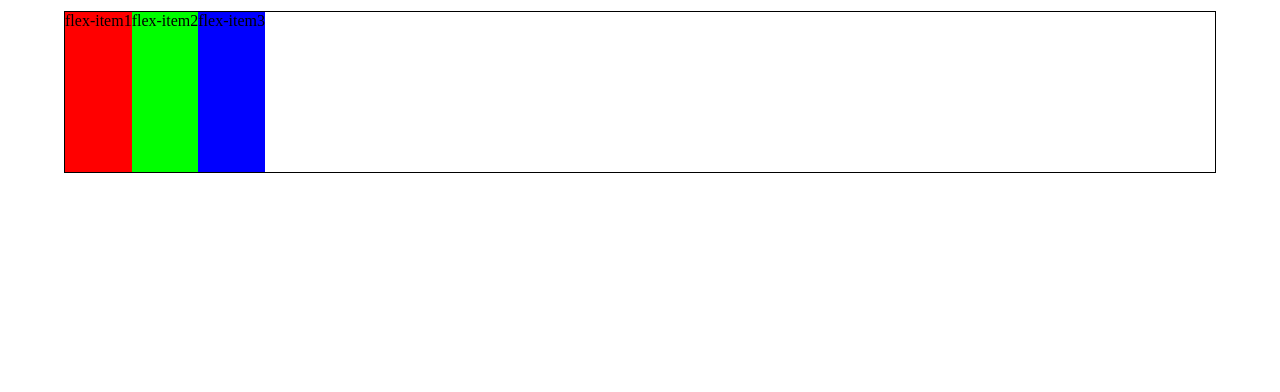
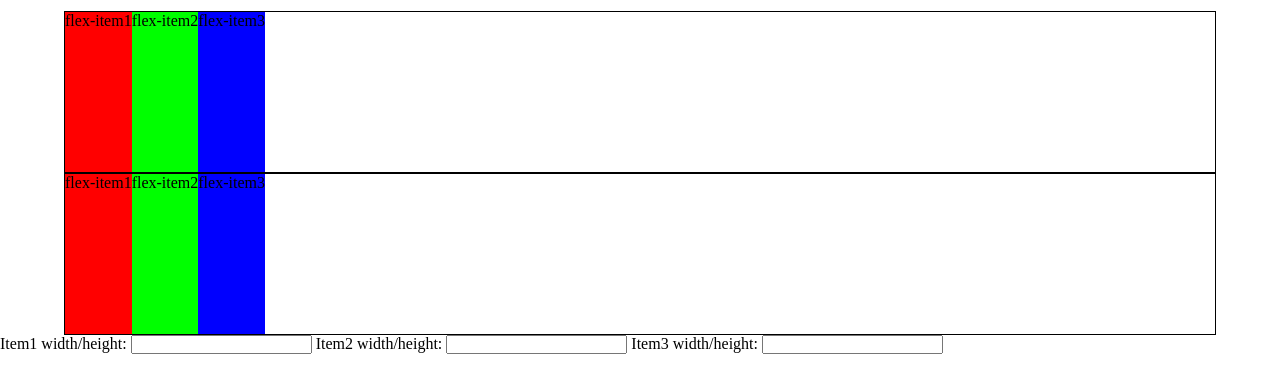
Before and after one commit to gucchunchun/cheatsheet, a plain HTML site: page index.html in a window 1280 px wide. Shown: the part 90-482 px from the top of the page. Drawn offline with Linux system fonts and the light colour scheme.

Commit message:
add user input
along with this inputs values change, the items's width would change

```diff
--- a/index.html
+++ b/index.html
@@ -14,6 +14,23 @@
         <div class="flex-item item2">flex-item2</div>
         <div class="flex-item item3">flex-item3</div>
       </div>
+      <div class="flex-container column">
+        <div class="flex-item item1">flex-item1</div>
+        <div class="flex-item item2">flex-item2</div>
+        <div class="flex-item item3">flex-item3</div>
+      </div>
+      <label for="item1-width">
+        Item1 width/height:
+        <input type="text" name="item1-width" id="item1-width" value="" />
+      </label>
+      <label for="item2-width">
+        Item2 width/height:
+        <input type="text" name="item2-width" id="item2-width" value="" />
+      </label>
+      <label for="item3-width">
+        Item3 width/height:
+        <input type="text" name="item3-width" id="item3-width" value="" />
+      </label>
     </main>
   </body>
 </html>
```
